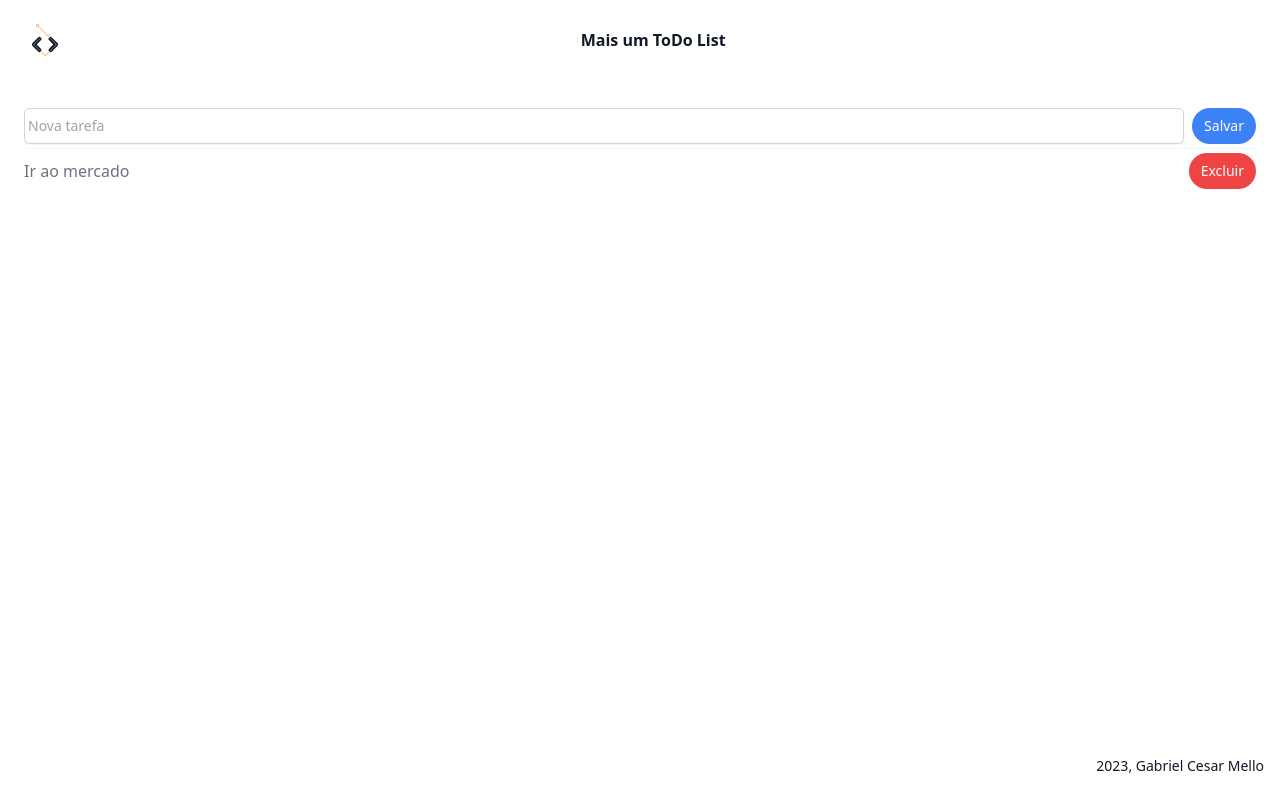
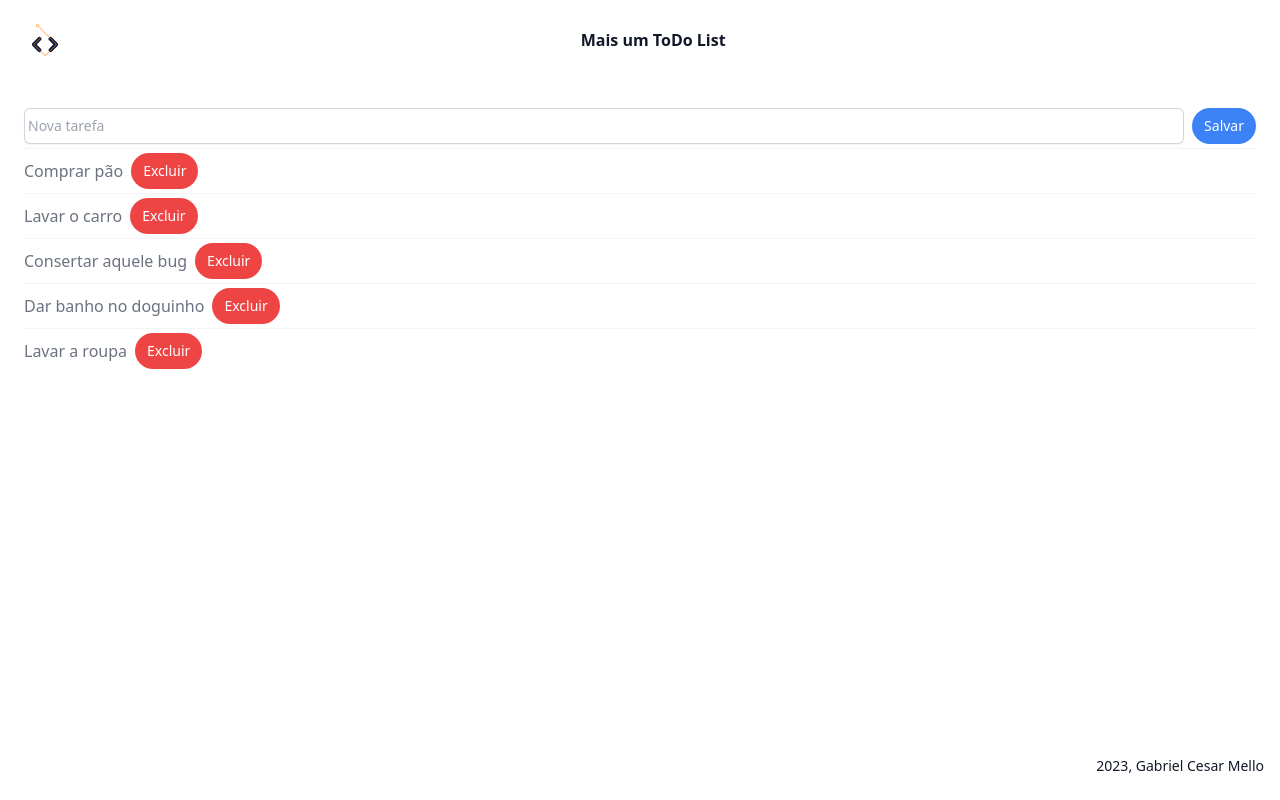
Before and after one commit to gabrielcesar95/cloud-weeknd-firebase, an Angular app: page / in a window 1280 px wide. Built offline with nearby package versions, Linux system fonts and the light colour scheme; what @angular/fire would draw is missing.

Commit message:
feat: 🤡 add some mock tasks

```diff
--- a/src/app/app.component.html
+++ b/src/app/app.component.html
@@ -4,7 +4,9 @@
     <div class="mx-auto flex max-w-7xl p-6">
       <ul role="list" class="divide-y divide-gray-100 flex flex-col w-full">
         <app-new-task></app-new-task>
-        <app-task></app-task>
+        <li class="flex w-full py-1" *ngFor="let task of tasks">
+          <app-task [task]="task"></app-task>
+        </li>
       </ul>
     </div>
   </main>
--- a/src/app/app.component.ts
+++ b/src/app/app.component.ts
@@ -1,8 +1,11 @@
 import { Component } from '@angular/core';
+import { TASKS } from './mock-tasks';
 
 @Component({
   selector: 'app-root',
   templateUrl: 'app.component.html',
   styleUrls: ['app.component.css'],
 })
-export class AppComponent {}
+export class AppComponent {
+  tasks = TASKS;
+}
--- a/src/app/components/task/task.component.html
+++ b/src/app/components/task/task.component.html
@@ -1,7 +1,6 @@
-<li class="flex w-full py-1">
 <div class="flex flex-row items-center w-full gap-x-2">
     <div class="grow">
-            <p class="truncate text-gray-500">Ir ao mercado</p>
+        <p class="truncate text-gray-500">{{task?.title}}</p>
     </div>
     <div class="flex-none">
         <button
@@ -10,4 +9,3 @@
         </button>
     </div>
 </div>
-</li>
--- /dev/null
+++ b/src/app/mock-tasks.ts
@@ -0,0 +1,9 @@
+import { Task } from 'src/models/task';
+
+export const TASKS: Task[] = [
+  { title: 'Comprar pão' },
+  { title: 'Lavar o carro' },
+  { title: 'Consertar aquele bug' },
+  { title: 'Dar banho no doguinho' },
+  { title: 'Lavar a roupa' },
+];
--- /dev/null
+++ b/src/models/task.ts
@@ -0,0 +1,3 @@
+export interface Task {
+  title: string;
+}
```
Also changed, not shown: src/app/app.module.ts (+9 -1 lines), src/app/components/task/task.component.ts (+4 -3 lines). Lines whose indentation alone changed are shown as unchanged.
